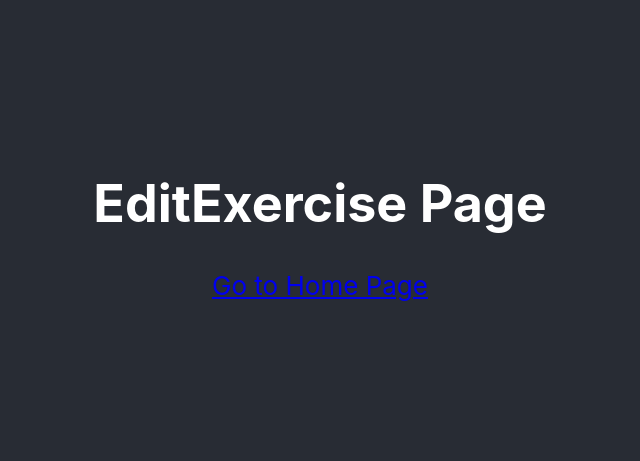
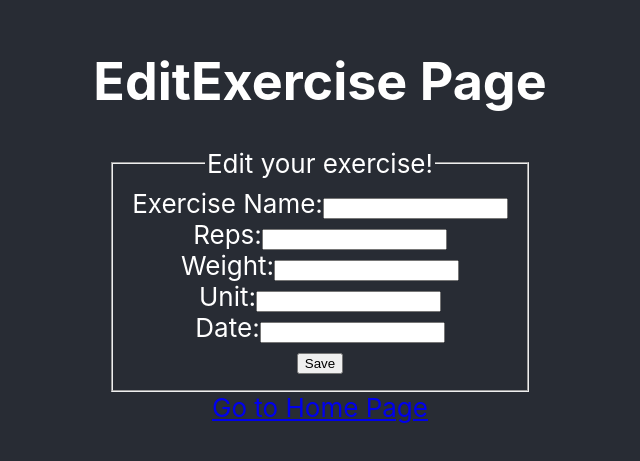
Before and after one commit to colasito94/exercise-log-react-app, a React (Create React App) app: page /EditExercise in a window 1280 px wide. Shown: the part 181-642 px from the top of the page, without its empty margins (320-960 px from the left). Built offline with nearby package versions, Linux system fonts and the light colour scheme.

Commit message:
create edit exercise page

```diff
--- a/src/App.js
+++ b/src/App.js
@@ -1,5 +1,5 @@
 import './App.css';
-import React from 'react';
+import React, {useState} from 'react';
 import { BrowserRouter, Routes, Route } from 'react-router-dom';
 import HomePage from "./pages/HomePage";
 import EditExercise from "./pages/EditExercise";
@@ -7,14 +7,19 @@ import CreateExercise from "./pages/CreateExercise";
 
 
 function App() {
-  return (
+    const [exerciseToEdit, setExerciseToEdit] = useState([])
+    return (
     <div className="App">
       <header className="App-header">
           {/* Client-side Routing */}
           <BrowserRouter>
               <Routes>
-                  <Route path="/" element={<HomePage />} />
-                  <Route path="/EditExercise" element={<EditExercise />} />
+                  <Route path="/" exact
+                         element={<HomePage setExerciseToEdit={setExerciseToEdit}/>}
+                  />
+                  <Route path="/EditExercise"
+                         element={<EditExercise exerciseToEdit={exerciseToEdit}/>}
+                  />
                   <Route path="/CreateExercise" element={<CreateExercise />} />
               </Routes>
           </BrowserRouter>
--- a/src/HomePageComponents/Exercise.js
+++ b/src/HomePageComponents/Exercise.js
@@ -1,8 +1,7 @@
 import React from 'react';
 import { AiOutlineEdit, AiOutlineDelete } from 'react-icons/ai';
-import {Link} from "react-router-dom";
 
-function Exercise({ exercise, onDelete }) {
+function Exercise({ exercise, onDelete, onEdit}) {
     // Receives item parameter which is a JSON object corresponding to an element of the
     // array in data/items.js
     return (
@@ -13,9 +12,9 @@ function Exercise({ exercise, onDelete }) {
                 <td> {exercise.weight} </td>
                 <td> {exercise.unit} </td>
                 <td> {exercise.date} </td>
-                <Link class="link" to="/EditExercise">
-                    <AiOutlineEdit />
-                </Link>
+                    {/* We can access the id since the exercise variable is a Javascript object with the properties*/}
+
+                <td> <AiOutlineEdit onClick={ () => onEdit(exercise)} /> </td>
                 <td> <AiOutlineDelete onClick={ () => onDelete(exercise._id)} />  </td>
             </tr>
         </>
--- a/src/HomePageComponents/ExerciseList.js
+++ b/src/HomePageComponents/ExerciseList.js
@@ -1,7 +1,7 @@
 import React from 'react';
 import ExerciseRow from "./ExerciseRow";
 
-function ExerciseList({ exercises, onDelete }) {
+function ExerciseList({ exercises, onDelete, onEdit }) {
     return (
         <>
             <table id="exercises">
@@ -23,7 +23,7 @@ function ExerciseList({ exercises, onDelete }) {
                 {/* Table body */}
                 <tbody>
                     {/* Use Exercise Row component for each row of the table  */}
-                    <ExerciseRow exercises={exercises} onDelete={onDelete}> </ExerciseRow>
+                    <ExerciseRow exercises={exercises} onDelete={onDelete} onEdit={onEdit}> </ExerciseRow>
                 </tbody>
             </table>
         </>
--- a/src/HomePageComponents/ExerciseRow.js
+++ b/src/HomePageComponents/ExerciseRow.js
@@ -1,7 +1,7 @@
 import React from 'react';
 import Exercise from './Exercise';
 
-function ExerciseRow({ exercises, onDelete }) {
+function ExerciseRow({ exercises, onDelete, onEdit }) {
     return (
         <>
             {/*Creates one Exercise component for each exercise entry
@@ -10,7 +10,11 @@ function ExerciseRow({ exercises, onDelete }) {
             i parameter corresponds to the index of the item value in the array
             RETURNS AN ARRAY OF ALL THE EXERCISES
             */}
-            {exercises.map((exercise, i) => <Exercise exercise={exercise} key={i} onDelete={onDelete} />)} {/*RETURNS A EXERCISE COMPONENT FOR EACH EXERCISE IN THE ARRAY*/}
+            {exercises.map((exercise, i) => <Exercise exercise={exercise}
+                                                      key={i}
+                                                      onDelete={onDelete}
+                                                      onEdit={onEdit}
+                                                      />)}
         </>
     );
 }
--- a/src/pages/CreateExercise.js
+++ b/src/pages/CreateExercise.js
@@ -1,5 +1,5 @@
 import React, {useState} from 'react';
-import {Link, useNavigate} from "react-router-dom";
+import { Link, useNavigate } from "react-router-dom";
 
 function CreateExercise() {
     const [name, setName] = useState('');
@@ -10,6 +10,7 @@ function CreateExercise() {
 
     const navigate = useNavigate();
 
+    // Create function
     const addExercise = async () => {
         const newExercise = { name, reps, weight, unit, date };
         const response = await fetch('/exercises', {
@@ -20,12 +21,11 @@ function CreateExercise() {
             },
         });
         if(response.status === 201){
-            alert("Successfully added the movie!");
+            alert("Successfully added the exercise!");
         } else {
             alert(`Failed to add movie, status code = ${response.status}`);
         }
     };
-
 
     return (
         <>
@@ -66,7 +66,7 @@ function CreateExercise() {
                         // Event handler that calls addExercise()
                         onClick={ () => {
                             addExercise();  {/*Call state update function*/}
-                            navigate('/')
+                            navigate("/");
                         }}>
                         Submit
                     </button>
--- a/src/pages/EditExercise.js
+++ b/src/pages/EditExercise.js
@@ -1,10 +1,81 @@
-import React from 'react';
-import { Link } from "react-router-dom";
+import React, {useState} from 'react';
+import { Link, useNavigate } from "react-router-dom";
 
-function EditExercise() {
+function EditExercise( { exerciseToEdit } ) {
+    const [name, setName] = useState(exerciseToEdit.name);
+    const [reps, setReps] = useState(exerciseToEdit.reps);
+    const [weight, setWeight] = useState(exerciseToEdit.weight);
+    const [unit, setUnit] = useState(exerciseToEdit.unit);
+    const [date, setDate] = useState(exerciseToEdit.date);
+
+    const navigate = useNavigate();
+
+    const editExercise = async () => {
+        const response = await fetch(`/exercises/${exerciseToEdit._id}`, {
+            method: 'PUT',
+            body: JSON.stringify({ name: name, reps: reps, weight: weight,
+                unit: unit, date: date}),
+            headers: {
+                'Content-Type': 'application/json',
+            },
+        });
+        if(response.status === 200){
+            alert("Successfully edited the exercise!");
+        } else {
+            alert(`Failed to edit exercise, status code = ${response.status}`);
+        }
+    };
+
     return (
         <>
             <h1>EditExercise Page </h1>
+
+            {/*Exercise Form*/}
+            <form>
+                <fieldset>
+                    <legend> Edit your exercise! </legend>
+                    <label>Exercise Name:
+                        <input type="text"
+                               placeholder={name}
+                               value={name}
+                               onChange={e => setName(e.target.value)} />
+                    </label><br/>
+                    <label>Reps:
+                        <input type="number"
+                               placeholder={reps}
+                               value={reps}
+                               onChange={e => setReps(e.target.value)} />
+                    </label><br/>
+                    <label>Weight:
+                        <input type="number"
+                               placeholder={weight}
+                               value={weight}
+                               onChange={e => setWeight(e.target.value)} />
+                    </label><br/>
+                    <label>Unit:
+                        <input type="text"
+                               placeholder={unit}
+                               value={unit}
+                               onChange={e => setUnit(e.target.value)} />
+                    </label><br/>
+                    <label>Date:
+                        <input type="text"
+                               placeholder={date}
+                               value={date}
+                               onChange={e => setDate(e.target.value)}/>
+                    </label><br/>
+
+                    {/*Submit button with event handler*/}
+                    <button
+                        // Event handler that calls editExercise()
+                        onClick={ () => {
+                            editExercise();  {/*Call state update function*/}
+                            navigate('/');
+                        }}>
+                        Save
+                    </button>
+                </fieldset>
+            </form>
 
             {/* Link to Home Page */}
             <Link class="link" to="/"> Go to Home Page </Link>
--- a/src/pages/HomePage.js
+++ b/src/pages/HomePage.js
@@ -1,11 +1,14 @@
-import React, {useEffect, useState} from 'react';
+import React, { useEffect, useState } from 'react';
 import ExerciseList from '../HomePageComponents/ExerciseList'
-import {Link, useNavigate} from 'react-router-dom';
+import {Link, useNavigate} from "react-router-dom";
 
-function HomePage() {
+function HomePage( { setExerciseToEdit } ) {
     // Displays all exercises in the Home Page
     const [exercises, setExercises] = useState([]);  // useState adds React state to HomePageComponents
 
+    const navigate = useNavigate();
+
+    // Delete function
     const onDelete = async _id => {
         const response = await fetch(`/exercises/${_id}`, { method: 'DELETE' });
         if (response.status === 204) {
@@ -17,6 +20,13 @@ function HomePage() {
         }
     }
 
+    // Update function
+    const onEdit = async exerciseToEdit => {
+        setExerciseToEdit(exerciseToEdit);
+        navigate("/EditExercise");
+    }
+
+    // Read/retrieve function
     const loadExercises = async () => {
         const response = await fetch('/exercises'); // fetch API calls endpoint /exercises; uses default GET method since method not specified
         const exercises_data = await response.json();
@@ -32,10 +42,12 @@ function HomePage() {
             <h1>Sean's Exercise App</h1>
             <h2>Welcome to Sean's Exercise App.</h2>
 
-            <ExerciseList exercises={exercises} onDelete={onDelete}> </ExerciseList>
+            <ExerciseList exercises={exercises}
+                          onDelete={onDelete}
+                          onEdit={onEdit}>
+            </ExerciseList>
 
             <Link class="link" to="/CreateExercise"> CreateExercise Page </Link>
-
         </>
     );
 }
```
